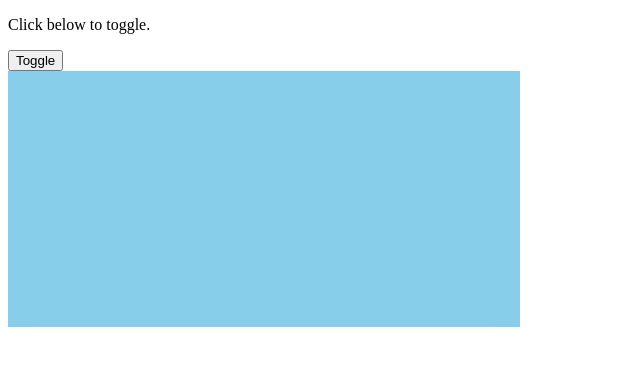
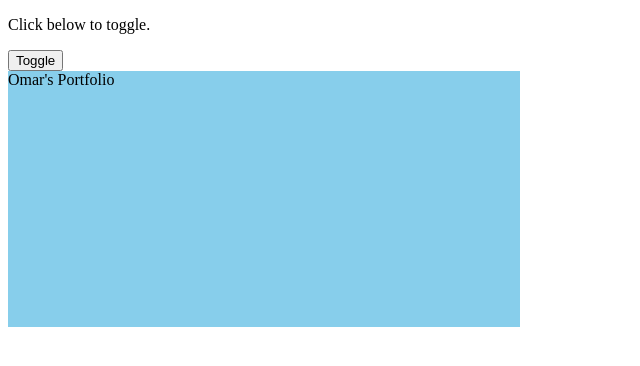
Before and after one commit to developeromi/developeromi.github.io, a plain HTML site: page index.html in a window 1280 px wide. Shown: the whole page, without its empty margins (0-640 px from the left). Drawn offline with nearby package versions, Linux system fonts and the light colour scheme.

Commit message:
Update index.html

```diff
--- a/index.html
+++ b/index.html
@@ -15,6 +15,6 @@
   <body>
     <p>Click below to toggle.</p>
     <button>Toggle</button>
-    <div style="background:skyblue;height:256px;width:512px;position:absolute;"></div>
+    <div style="background:skyblue;height:256px;width:512px;position:absolute;">Omar's Portfolio</div>
   </body>
 </html>
```
